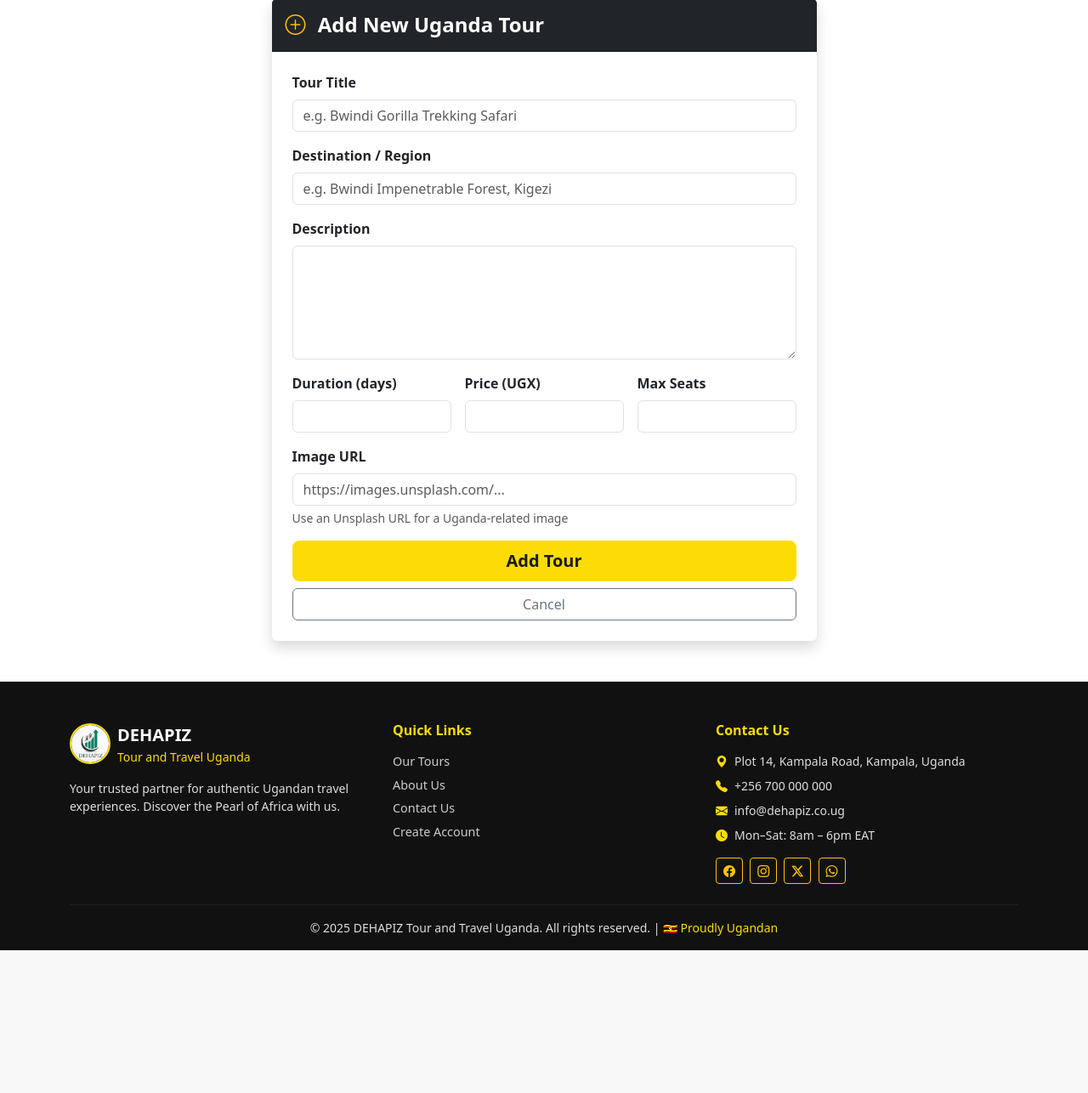
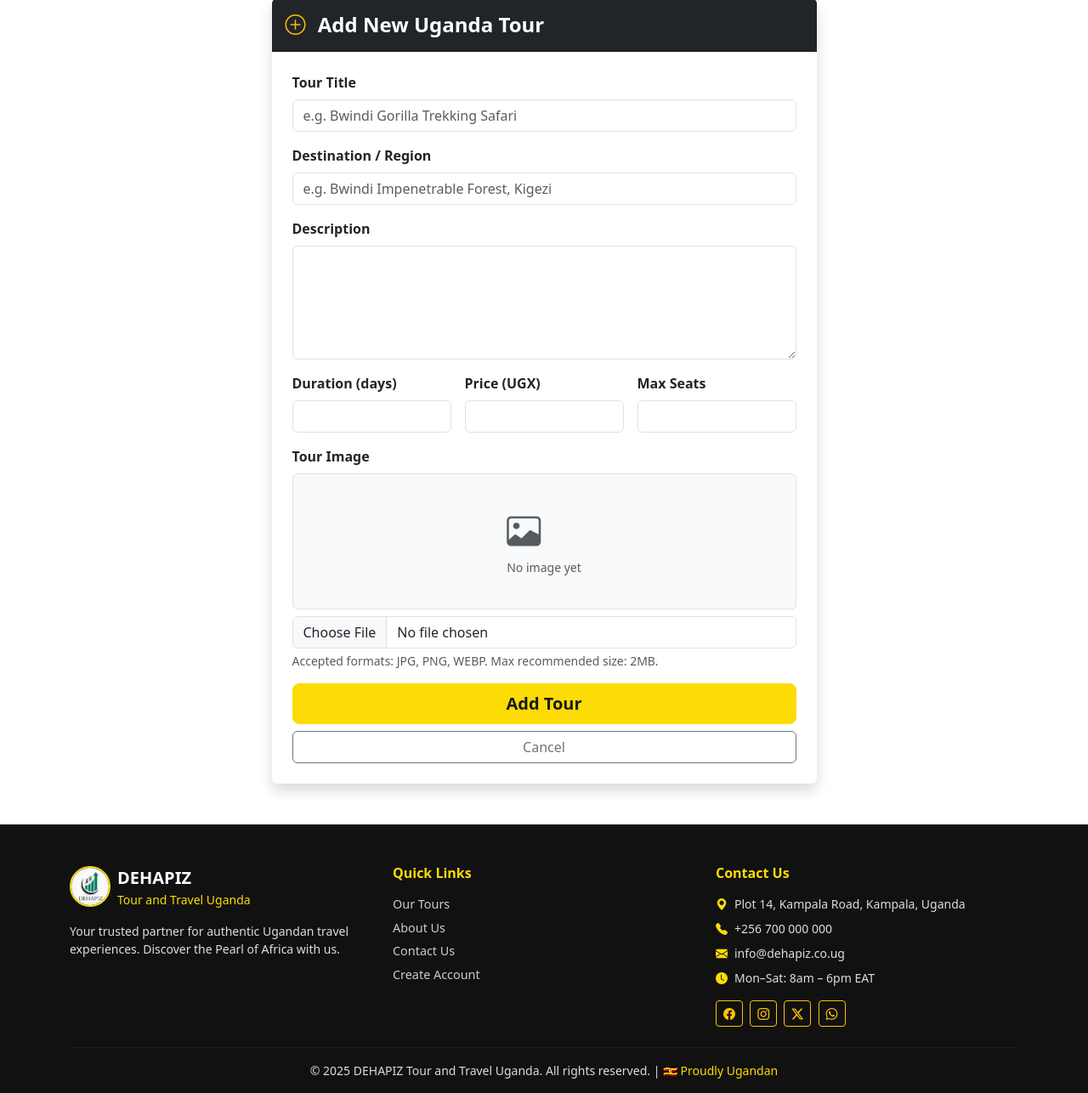
Before and after one commit to Kayeerasoftware/flask-tour-company-web-system, a Flask app: page /admin/tours/add in a window 1280 px wide. Shown: the part 117-1403 px from the top of the page at 85% size. Before the commit the page ends 1235 px from the top, so only its background shows below. Run offline with Flask 3, Linux system fonts and the light colour scheme; a user stored in the database is signed in.

Commit message:
Replace URL input with image file upload + live preview in admin tour form

```diff
--- a/app.py
+++ b/app.py
@@ -2,12 +2,16 @@ from flask import Flask, render_template, redirect, url_for, request, flash, abo
 from flask_sqlalchemy import SQLAlchemy
 from flask_login import LoginManager, UserMixin, login_user, logout_user, login_required, current_user
 from werkzeug.security import generate_password_hash, check_password_hash
+from werkzeug.utils import secure_filename
 from datetime import datetime
 from functools import wraps
+import os
 
 app = Flask(__name__)
 app.config['SECRET_KEY'] = 'tour-secret-key-change-in-production'
 app.config['SQLALCHEMY_DATABASE_URI'] = 'sqlite:///tours.db'
+app.config['UPLOAD_FOLDER'] = os.path.join('static', 'uploads')
+app.config['ALLOWED_EXTENSIONS'] = {'jpg', 'jpeg', 'png', 'webp'}
 
 db = SQLAlchemy(app)
 login_manager = LoginManager(app)
@@ -83,6 +87,19 @@ def admin_required(f):
             abort(403)
         return f(*args, **kwargs)
     return decorated
+
+
+def allowed_file(filename):
+    return '.' in filename and filename.rsplit('.', 1)[1].lower() in app.config['ALLOWED_EXTENSIONS']
+
+
+def save_tour_image(file, old_image=None):
+    """Save uploaded image, return the URL path to store in DB."""
+    if file and file.filename and allowed_file(file.filename):
+        filename = secure_filename(f"{datetime.utcnow().strftime('%Y%m%d%H%M%S%f')}_{file.filename}")
+        file.save(os.path.join(app.config['UPLOAD_FOLDER'], filename))
+        return url_for('static', filename=f'uploads/{filename}')
+    return old_image  # keep existing if no new file uploaded
 
 
 # ── Public Routes ─────────────────────────────────────────────────────────────
@@ -250,6 +267,7 @@ def admin_tours():
 @admin_required
 def admin_add_tour():
     if request.method == 'POST':
+        image_url = save_tour_image(request.files.get('image_file')) or 'https://placehold.co/800x400?text=Tour'
         tour = Tour(
             title=request.form['title'],
             destination=request.form['destination'],
@@ -257,7 +275,7 @@ def admin_add_tour():
             duration_days=int(request.form['duration_days']),
             price=float(request.form['price']),
             max_seats=int(request.form['max_seats']),
-            image_url=request.form['image_url'] or 'https://placehold.co/800x400?text=Tour'
+            image_url=image_url
         )
         db.session.add(tour)
         db.session.commit()
@@ -278,8 +296,9 @@ def admin_edit_tour(tour_id):
         tour.duration_days = int(request.form['duration_days'])
         tour.price = float(request.form['price'])
         tour.max_seats = int(request.form['max_seats'])
-        tour.image_url = request.form['image_url'] or tour.image_url
         tour.is_active = 'is_active' in request.form
+        new_image = save_tour_image(request.files.get('image_file'), old_image=tour.image_url)
+        tour.image_url = new_image
         db.session.commit()
         flash('Tour updated!', 'success')
         return redirect(url_for('admin_tours'))
--- a/templates/admin/tour_form.html
+++ b/templates/admin/tour_form.html
@@ -13,7 +13,7 @@
           </h4>
         </div>
         <div class="card-body p-4">
-          <form method="POST">
+          <form method="POST" enctype="multipart/form-data">
             <div class="mb-3">
               <label class="form-label fw-semibold">Tour Title</label>
               <input type="text" name="title" class="form-control" value="{{ tour.title if tour else '' }}"
@@ -42,18 +42,38 @@
                 <input type="number" name="max_seats" class="form-control" value="{{ tour.max_seats if tour else '' }}" min="1" required />
               </div>
             </div>
+
+            <!-- Image Upload -->
             <div class="mb-3 mt-3">
-              <label class="form-label fw-semibold">Image URL</label>
-              <input type="url" name="image_url" class="form-control" value="{{ tour.image_url if tour else '' }}"
-                     placeholder="https://images.unsplash.com/..." />
-              <div class="form-text">Use an Unsplash URL for a Uganda-related image</div>
+              <label class="form-label fw-semibold">Tour Image</label>
+
+              {% if tour and tour.image_url %}
+              <div class="mb-2">
+                <img id="imgPreview" src="{{ tour.image_url }}" class="img-fluid rounded shadow-sm"
+                     style="max-height:200px;width:100%;object-fit:cover;" alt="Current image" />
+                <div class="form-text mt-1"><i class="bi bi-info-circle text-warning"></i> Current image — upload a new one to replace it.</div>
+              </div>
+              {% else %}
+              <div class="mb-2 border rounded d-flex align-items-center justify-content-center bg-light"
+                   style="height:160px;" id="previewPlaceholder">
+                <span class="text-muted"><i class="bi bi-image fs-1"></i><br><small>No image yet</small></span>
+              </div>
+              <img id="imgPreview" src="" class="img-fluid rounded shadow-sm d-none mb-2"
+                   style="max-height:200px;width:100%;object-fit:cover;" alt="Preview" />
+              {% endif %}
+
+              <input type="file" name="image_file" id="imageInput" class="form-control"
+                     accept=".jpg,.jpeg,.png,.webp" />
+              <div class="form-text">Accepted formats: JPG, PNG, WEBP. Max recommended size: 2MB.</div>
             </div>
+
             {% if tour %}
             <div class="mb-3 form-check">
               <input type="checkbox" name="is_active" class="form-check-input" id="isActive" {{ 'checked' if tour.is_active }}>
               <label class="form-check-label" for="isActive">Active (visible to users)</label>
             </div>
             {% endif %}
+
             <button type="submit" class="btn btn-warning w-100 fw-bold btn-lg">
               {{ 'Update Tour' if tour else 'Add Tour' }}
             </button>
@@ -64,4 +84,20 @@
     </div>
   </div>
 </div>
+
+<script>
+  document.getElementById('imageInput').addEventListener('change', function () {
+    const file = this.files[0];
+    if (!file) return;
+    const reader = new FileReader();
+    reader.onload = function (e) {
+      const preview = document.getElementById('imgPreview');
+      const placeholder = document.getElementById('previewPlaceholder');
+      preview.src = e.target.result;
+      preview.classList.remove('d-none');
+      if (placeholder) placeholder.classList.add('d-none');
+    };
+    reader.readAsDataURL(file);
+  });
+</script>
 {% endblock %}
```
Also changed, not shown: static/bwindi_forest.jpg (added).
